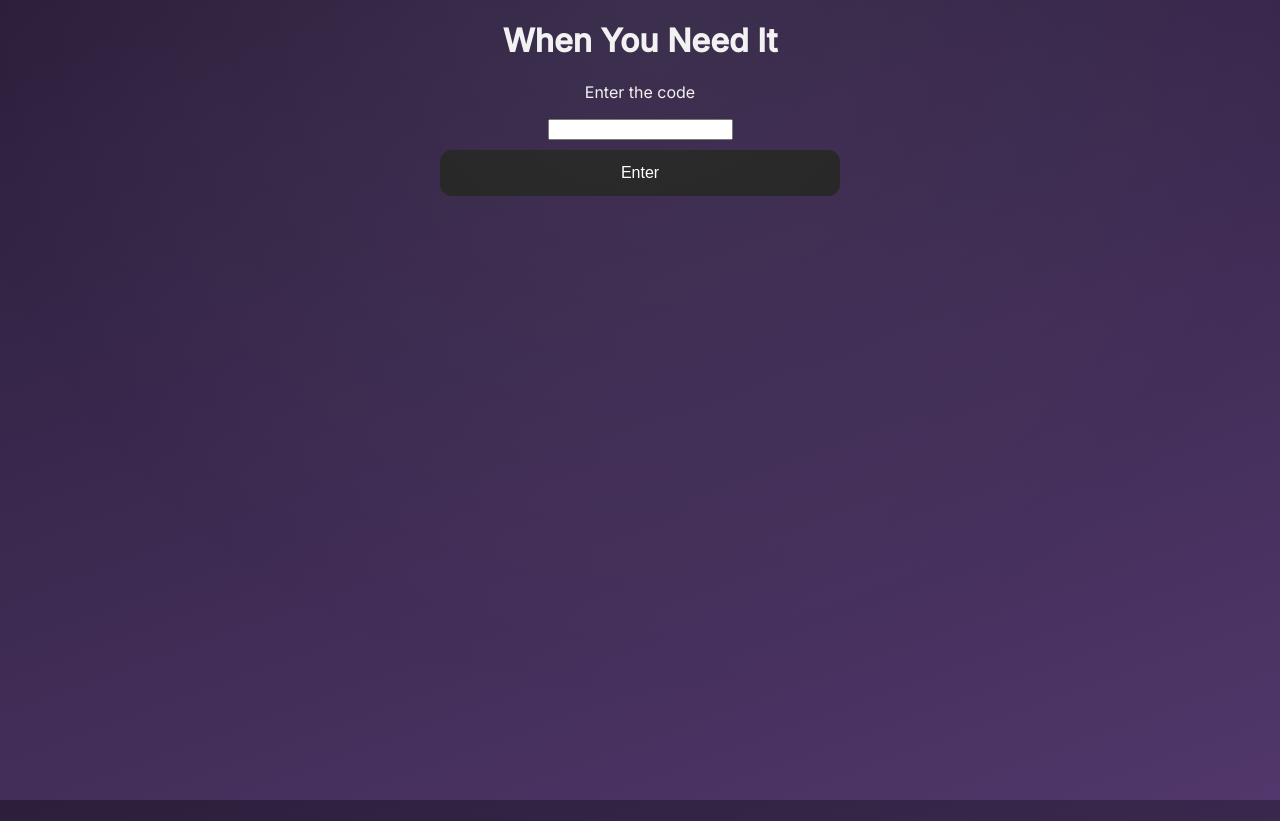
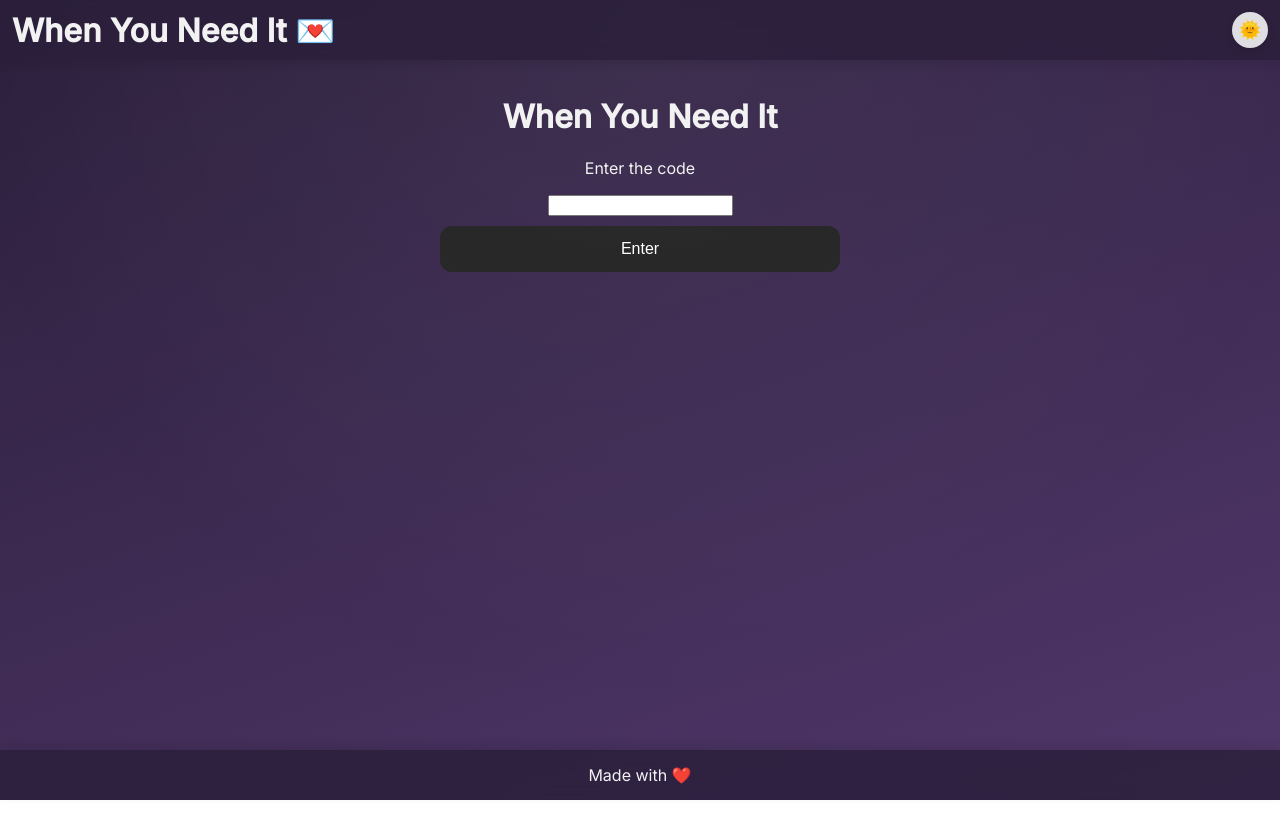
Before and after one commit to rpresco3-tech/when-you-need-it, a plain HTML site: page index.html in a window 1280 px wide. After the commit the page ends 800 px from the top, so only its background shows below. Drawn offline with Linux system fonts and the light colour scheme.

Commit message:
header and footer added

```diff
--- a/index.html
+++ b/index.html
@@ -16,7 +16,11 @@
 
 </head>
 <body>
-
+    <header id="app-header">
+        <h1>When You Need It 💌</h1>
+        <button id="mode-toggle" class="mode-toggle">🌞</button>
+    </header>
+    <main id="app-content">
         <div id="lock-screen" class="screen">
             <h1>When You Need It</h1>
             <p>Enter the code</p>
@@ -26,7 +30,6 @@
 
         <div id="home-screen" class="screen hidden">
             <h2>How are you feeling?</h2>
-        <button id="mode-toggle" class="mode-toggle">🌞</button>
             <div class="buttons">
                 <button onclick="openMood('stressed')">Stressed</button>
                 <button onclick="openMood('miss')">Miss Me</button>
@@ -47,5 +50,9 @@
 
         <audio id="bg-music"></audio>
         <script src="script.js"></script>
+    </main>
+    <footer id="app-footer">
+        <p>Made with ❤️</p>
+    </footer>
 </body>
 </html>
--- a/styles.css
+++ b/styles.css
@@ -2,6 +2,8 @@ body {
     font-family: 'Inter', sans-serif;
     font-size: 16px;
     min-height: 100vh;
+    display: flex;
+    flex-direction: column;
     background: linear-gradient(160deg, #fff0eb 0%, #ffd6c3 100%),
                 radial-gradient(circle at top, rgba(255, 255, 255, 0.05), transparent 70%);
     background-blend-mode: overlay;
@@ -45,6 +47,12 @@ body.night .music-btn {
 
 body.night #mood-card {
     background: rgba(255, 255, 255, 0.9);
+}
+
+body.night #app-header,
+body.night #app-footer {
+    background:rgba(43, 31, 59, 0.85);
+    color: #f2f2f2;
 }
 
 .app-title {
@@ -175,7 +183,6 @@ img {
 
 .mode-toggle {
     position: fixed;
-    top: 12px;
     right: 12px;
     width: 36px;
     height: 36px;
@@ -184,6 +191,7 @@ img {
     display: flex;
     align-items: center;
     justify-content: center;
+    flex-shrink: 0;
     border: none;
     border-radius: 50%;
     padding: 8px 10px;
@@ -202,3 +210,43 @@ body.night .mode-toggle{
     background: rgba(255, 255, 255, 0.85);
     color: #2d2d2d;
 }
+
+#app-header {
+    position: fixed;
+    top: 0;
+    left: 0;
+    width: 100%;
+    height: 60px;
+    background: rgba(255, 255, 255, 0.9);
+    display: flex;
+    align-items: center;
+    justify-content: space-between;
+    padding: 0 12px;
+    box-shadow: 0 4px 10px rgba(0, 0, 0, 0.1);
+    z-index: 1000;
+    box-sizing: border-box;
+    backdrop-filter: blur(8px);
+}
+
+#app-footer {
+    position: fixed;
+    bottom: 0;
+    left: 0;
+    width: 100%;
+    height: 50px;
+    background: rgba(255, 255, 255, 0.9);
+    display: flex;
+    align-items: center;
+    justify-content: center;
+    box-shadow: 0 -4px 10px rgba(0, 0, 0, 0.1);
+    z-index: 1000;
+    backdrop-filter: blur(8px);
+}
+
+#app-content {
+    flex: 1;
+    margin-top: 60px;
+    margin-bottom: 50px;
+    overflow-y: auto;
+    padding: 16px;
+}
```
Lines whose indentation alone changed are shown as unchanged.
